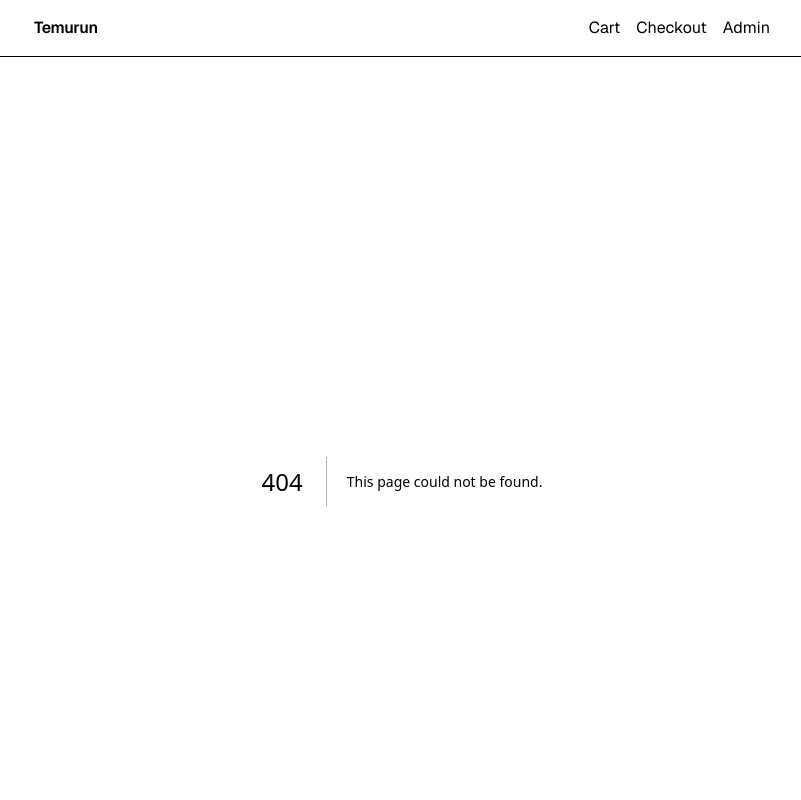
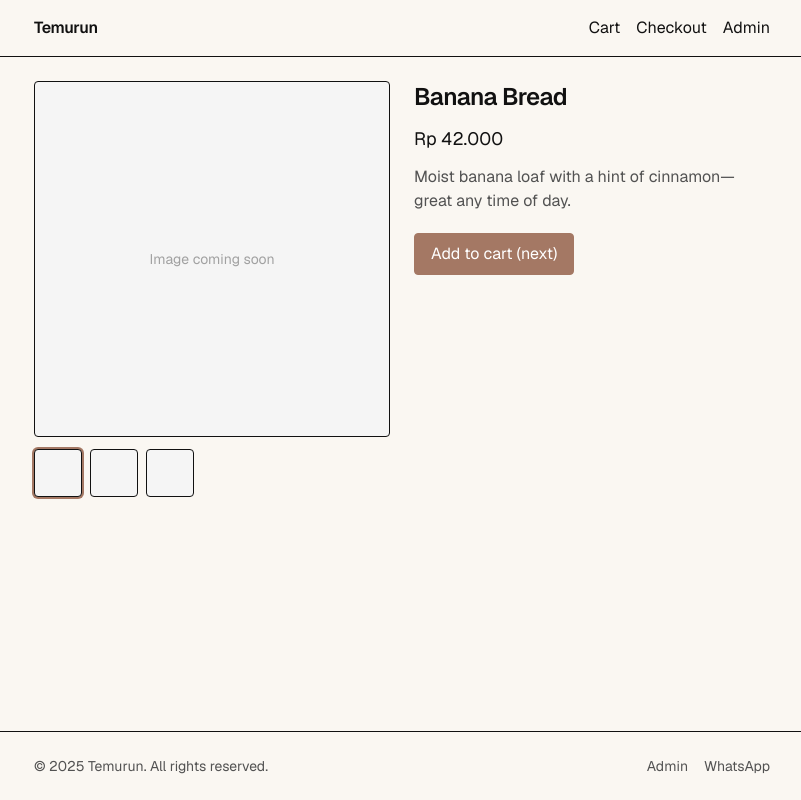
Before and after one commit to bearmanto/temurun, a Next.js app: page /product/banana-bread in a window 1280 px wide. Before the commit this address had no page. Shown: the top 800 px of the page, without its empty margins (238-1039 px from the left). Built offline with nearby package versions, Linux system fonts and the light colour scheme.

Commit message:
fix(product): correct data module; restore ProductGrid/Gallery; update dynamic route to Next16 Promise params

```diff
--- /dev/null
+++ b/src/app/components/ProductGallery.tsx
@@ -0,0 +1,46 @@
+"use client";
+
+import { useState } from "react";
+
+export default function ProductGallery({
+  images,
+  name,
+}: {
+  images?: string[];
+  name: string;
+}) {
+  const slides = images && images.length ? images : ["", "", ""];
+  const [index, setIndex] = useState(0);
+  const safeIndex = Math.max(0, Math.min(index, slides.length - 1));
+  const hasImage = Boolean(slides[safeIndex]);
+
+  return (
+    <div className="space-y-3">
+      <div className="aspect-square w-full rounded border bg-neutral-100 flex items-center justify-center">
+        {hasImage ? (
+          // eslint-disable-next-line @next/next/no-img-element
+          <img
+            src={slides[safeIndex] as string}
+            alt={name}
+            className="h-full w-full object-cover rounded"
+          />
+        ) : (
+          <span className="text-neutral-400 text-sm">Image coming soon</span>
+        )}
+      </div>
+      <div className="flex gap-2">
+        {slides.map((_, i) => (
+          <button
+            key={i}
+            type="button"
+            aria-label={`Show image ${i + 1}`}
+            onClick={() => setIndex(i)}
+            className={`h-12 w-12 rounded border bg-neutral-100 ${
+              i === safeIndex ? "ring-2 ring-brand" : ""
+            }`}
+          />
+        ))}
+      </div>
+    </div>
+  );
+}
--- a/src/app/components/ProductGrid.tsx
+++ b/src/app/components/ProductGrid.tsx
@@ -1,19 +1,9 @@
 import ProductCard from "./ProductCard";
-import type { Product } from "@/lib/types";
-
-/** Temporary in-code products (will move to Supabase in a later milestone). */
-const products: Product[] = [
-  { id: "p1", slug: "signature-sourdough", name: "Signature Sourdough", price: 45000 },
-  { id: "p2", slug: "country-loaf", name: "Country Loaf", price: 50000 },
-  { id: "p3", slug: "garlic-bread", name: "Garlic Bread", price: 35000 },
-  { id: "p4", slug: "choco-babka", name: "Chocolate Babka", price: 65000 },
-  { id: "p5", slug: "cinnamon-roll", name: "Cinnamon Roll (2 pcs)", price: 30000 },
-  { id: "p6", slug: "croissant", name: "Butter Croissant (2 pcs)", price: 38000 },
-  { id: "p7", slug: "brownies", name: "Fudgy Brownies", price: 55000 },
-  { id: "p8", slug: "banana-bread", name: "Banana Bread", price: 42000 },
-];
+import { getAllProducts } from "@/lib/data";
 
 export default function ProductGrid() {
+  const products = getAllProducts();
+
   return (
     <div className="grid grid-cols-2 gap-4 sm:grid-cols-3">
       {products.map((p) => (
--- a/src/app/globals.css
+++ b/src/app/globals.css
@@ -55,3 +55,7 @@ a:hover { color: var(--brand); }
 /* Helpers */
 .border-line { border-color: var(--line); }
 .bg-card { background: #fff; }
+
+/* Accessibility & polish */
+::selection { background: var(--peach); color: var(--foreground); }
+:focus-visible { outline: 2px solid var(--brand); outline-offset: 2px; }
--- /dev/null
+++ b/src/app/product/[slug]/page.tsx
@@ -0,0 +1,53 @@
+import type { Metadata } from "next";
+import { notFound } from "next/navigation";
+import { getAllSlugs, getProductBySlug } from "@/lib/data";
+import { formatIDR } from "@/lib/types";
+import ProductGallery from "@/app/components/ProductGallery";
+
+type Params = { slug: string };
+
+export function generateStaticParams() {
+  return getAllSlugs().map((slug) => ({ slug }));
+}
+
+export async function generateMetadata({ params }: { params: Promise<Params> }): Promise<Metadata> {
+  const { slug } = await params;
+  const product = getProductBySlug(slug);
+  if (!product) {
+    return { title: "Product — Temurun" };
+  }
+  return {
+    title: `${product.name} — Temurun`,
+    description: product.description,
+  };
+}
+
+export default async function ProductPage({ params }: { params: Promise<Params> }) {
+  const { slug } = await params;
+  const product = getProductBySlug(slug);
+  if (!product) return notFound();
+
+  return (
+    <section className="space-y-6">
+      <div className="grid gap-6 sm:grid-cols-2">
+        <ProductGallery images={product.images} name={product.name} />
+        <div className="space-y-3">
+          <h1 className="text-2xl font-semibold tracking-tight">
+            {product.name}
+          </h1>
+          <p className="text-lg">{formatIDR(product.price)}</p>
+          <p className="text-neutral-600">{product.description}</p>
+
+          <div className="pt-2">
+            <button
+              type="button"
+              className="rounded px-4 py-2 bg-brand text-white border border-brand"
+            >
+              Add to cart (next)
+            </button>
+          </div>
+        </div>
+      </div>
+    </section>
+  );
+}
--- /dev/null
+++ b/src/lib/data.ts
@@ -0,0 +1,93 @@
+import type { Product } from "@/lib/types";
+
+export type ProductDetail = Product & {
+  description: string;
+  images?: string[];
+};
+
+const PRODUCTS: ProductDetail[] = [
+  {
+    id: "p1",
+    slug: "signature-sourdough",
+    name: "Signature Sourdough",
+    price: 45000,
+    description:
+      "Our classic sourdough with a deep, tangy profile and caramelized crust. Fermented for 24 hours.",
+    images: [],
+  },
+  {
+    id: "p2",
+    slug: "country-loaf",
+    name: "Country Loaf",
+    price: 50000,
+    description:
+      "A rustic daily loaf with an open crumb and thin crackly crust. Great for toast and sandwiches.",
+    images: [],
+  },
+  {
+    id: "p3",
+    slug: "garlic-bread",
+    name: "Garlic Bread",
+    price: 35000,
+    description:
+      "Fragrant garlic butter baked into a soft pull-apart loaf. The perfect savory snack.",
+    images: [],
+  },
+  {
+    id: "p4",
+    slug: "choco-babka",
+    name: "Chocolate Babka",
+    price: 65000,
+    description:
+      "Rich chocolate swirls in tender dough, finished with a shiny syrup glaze.",
+    images: [],
+  },
+  {
+    id: "p5",
+    slug: "cinnamon-roll",
+    name: "Cinnamon Roll (2 pcs)",
+    price: 30000,
+    description:
+      "Soft rolls with cinnamon-sugar spirals and a light vanilla glaze.",
+    images: [],
+  },
+  {
+    id: "p6",
+    slug: "croissant",
+    name: "Butter Croissant (2 pcs)",
+    price: 38000,
+    description:
+      "Layered, flaky croissants made with cultured butter and slow fermentation.",
+    images: [],
+  },
+  {
+    id: "p7",
+    slug: "brownies",
+    name: "Fudgy Brownies",
+    price: 55000,
+    description:
+      "Dense, fudgy brownies with crackly tops and deep cocoa flavor.",
+    images: [],
+  },
+  {
+    id: "p8",
+    slug: "banana-bread",
+    name: "Banana Bread",
+    price: 42000,
+    description:
+      "Moist banana loaf with a hint of cinnamon—great any time of day.",
+    images: [],
+  },
+];
+
+export function getAllProducts(): ProductDetail[] {
+  return PRODUCTS;
+}
+
+export function getProductBySlug(slug: string): ProductDetail | undefined {
+  return PRODUCTS.find((p) => p.slug === slug);
+}
+
+export function getAllSlugs(): string[] {
+  return PRODUCTS.map((p) => p.slug);
+}
```
